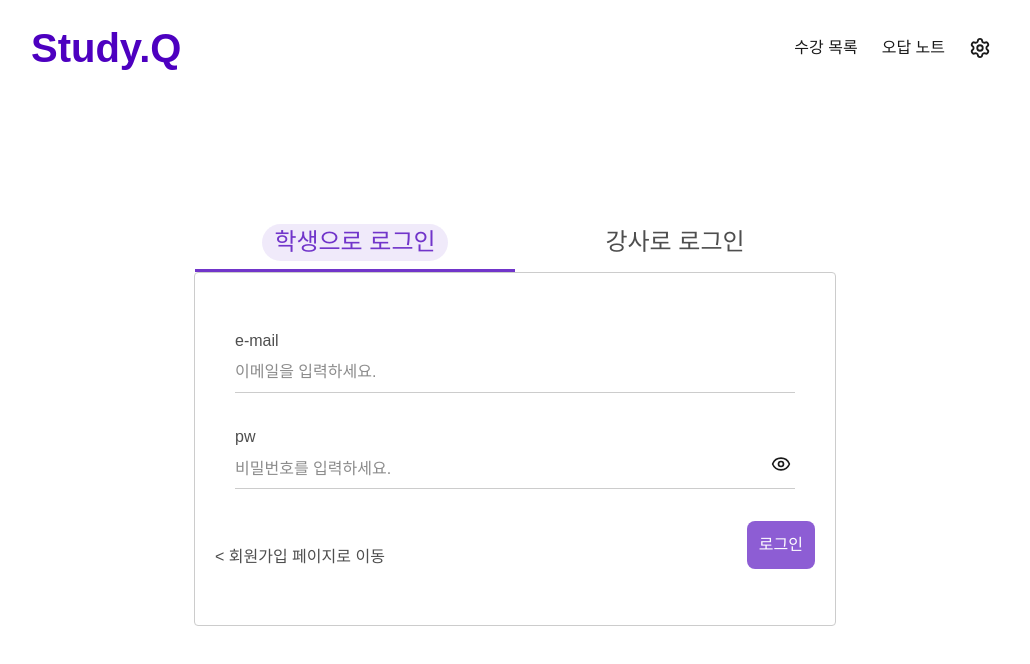
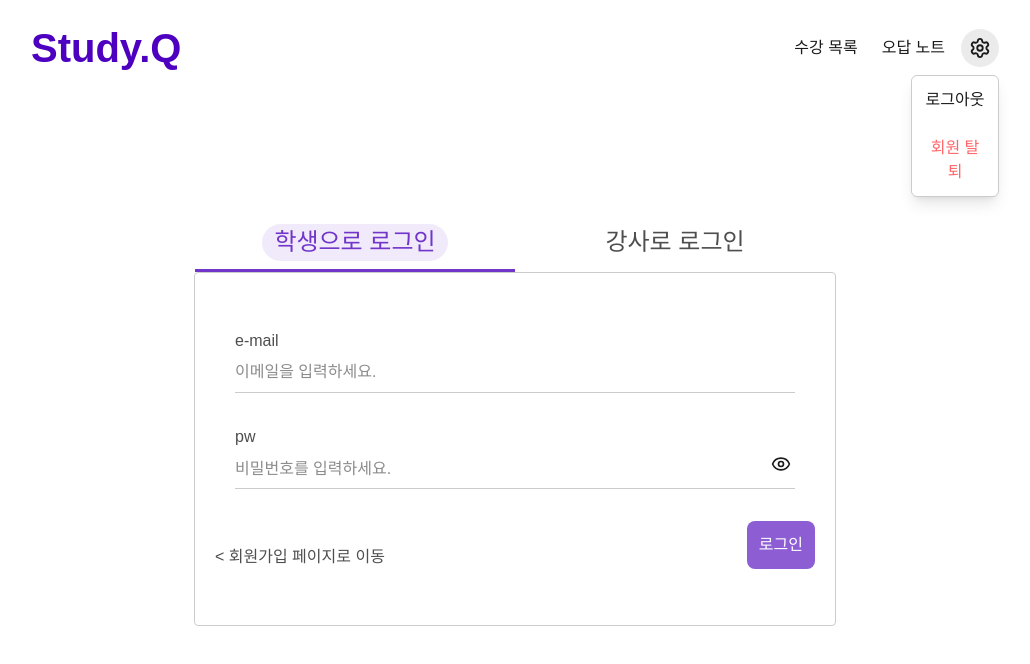
Before and after one commit to UbAA-pj/Study.Q-FE, a React (Vite) app: page /Study.Q-FE/auth/login in a window 1280 px wide. Both pictures are taken after a click on the button 1105 px from the left and 48 px from the top of the page. Shown: the top 664 px of the page, without its empty margins (125-1155 px from the left). Built offline with nearby package versions, Linux system fonts and the light colour scheme; no server answers; a web font is replaced by a local one.

Commit message:
feat: 로그아웃, 회원탈퇴 버튼 구현(#42)

```diff
--- a/src/components/common/Header.jsx
+++ b/src/components/common/Header.jsx
@@ -1,11 +1,37 @@
 import { Link } from 'react-router-dom';
 import { Settings } from 'lucide-react';
+import { useState } from 'react';
+import useAuth from '../../hook/useAuth';
+import DeleteAccountModal from './DeleteAccountModal';
 
 export default function Header() {
+  const [open, setOpen] = useState(false);
+  const { logout, deleteAccount } = useAuth();
+  const [isModalOpen, setIsModalOpen] = useState(false);
+  const [isDeleting, setIsDeleting] = useState(false);
+  const [errorMsg, setErrorMsg] = useState('');
+
   const user = { role: 'student' };
   const role = user?.role;
   const linkStyle =
     'px-2 py-2 cursor-pointer hover:bg-base-300/40 rounded-full ';
+  const openStyle = 'px-2 py-2 cursor-pointer bg-base-300/40 rounded-full ';
+
+  const handleDeleteConfirm = async () => {
+    setIsDeleting(true);
+    setErrorMsg('');
+    try {
+      await deleteAccount();
+    } catch (err) {
+      setErrorMsg(
+        err.response?.data?.message ||
+          '회원 탈퇴에 실패했습니다. 다시 시도해주세요.'
+      );
+    } finally {
+      setIsDeleting(false);
+      setIsModalOpen(false);
+    }
+  };
 
   return (
     <div className="w-full flex justify-between py-6 px-4">
@@ -37,11 +63,38 @@ export default function Header() {
             </Link>
           </>
         )}
-        <button className={linkStyle}>
-          {/* 추후 설정창 추가 */}
+        <button
+          onClick={() => setOpen((prev) => !prev)}
+          className={`relative ${open ? openStyle : linkStyle}`}
+        >
           <Settings size={22} />
+          {open && (
+            <div className="absolute top-full right-0 mt-2 w-22 bg-white border border-base-300 rounded-md shadow-lg">
+              <button
+                onClick={logout}
+                className="p-3 cursor-pointer hover:bg-base-300/30"
+              >
+                로그아웃
+              </button>
+              <button
+                onClick={() => {
+                  setErrorMsg('');
+                  setIsModalOpen(true);
+                }}
+                className="text-red-400 p-3 cursor-pointer hover:bg-base-300/30"
+              >
+                회원 탈퇴
+              </button>
+            </div>
+          )}
         </button>
       </nav>
+      <DeleteAccountModal
+        isOpen={isModalOpen}
+        onConfirm={handleDeleteConfirm}
+        onCancel={() => setIsModalOpen(false)}
+        isLoading={isDeleting}
+      />
     </div>
   );
 }
```
